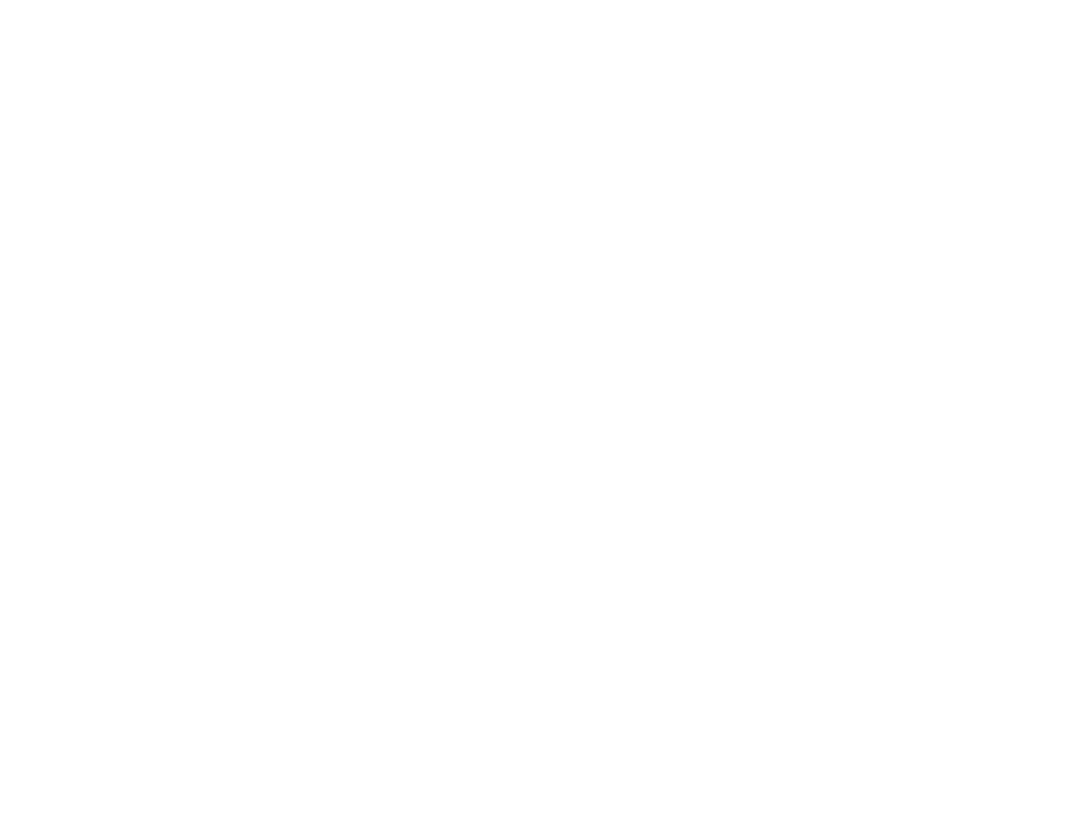
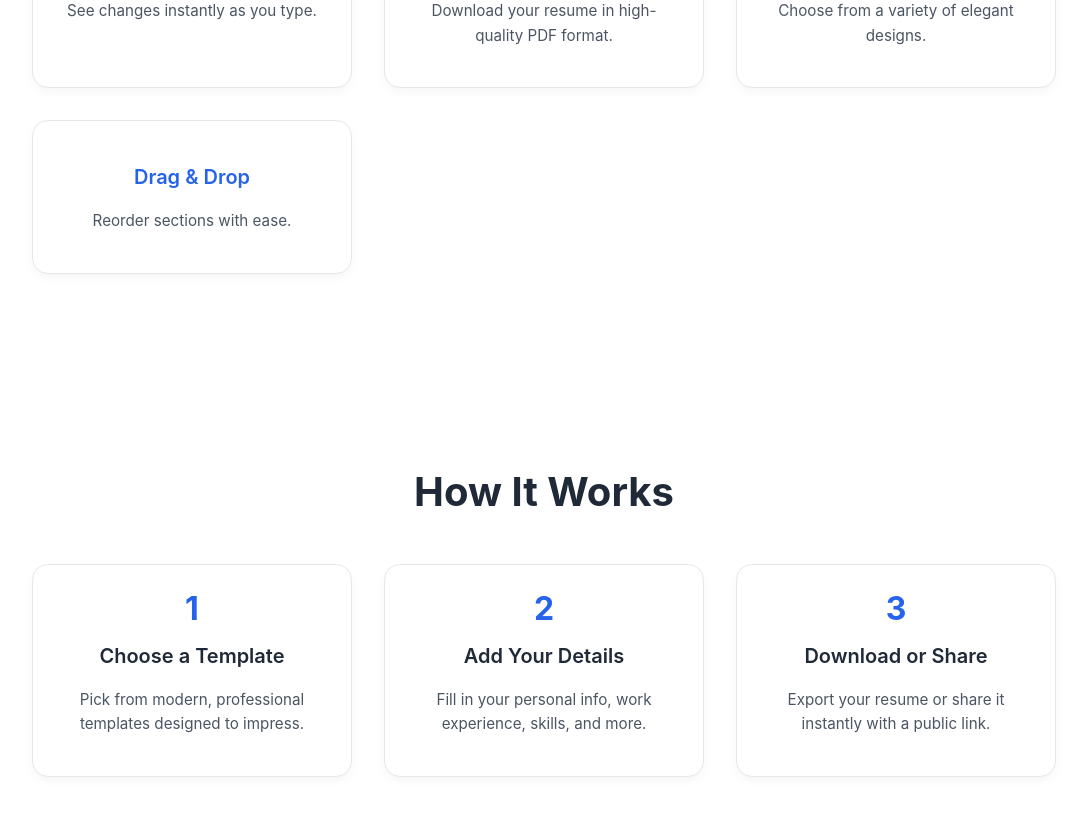
Before and after one commit to Naveen01-alt/resume-builder, a React (Create React App) app: page /herosection in a window 1280 px wide. Shown: the part 1020-1836 px from the top of the page, without its empty margins (96-1183 px from the left). Before the commit the page ends 864 px from the top, so only its background shows below. Built offline with nearby package versions, Linux system fonts and the light colour scheme.

Commit message:
updated  the files

```diff
--- a/src/App.js
+++ b/src/App.js
@@ -20,8 +20,6 @@ function HomePage() {
     <main className="font-sans">
       <Navbar />
       <Herosection />
-      <FeaturesSection />
-      <HowItWorksSection />
 
       <Footer />
     </main>
--- a/src/components/HomePage/FeaturesSection.jsx
+++ b/src/components/HomePage/FeaturesSection.jsx
@@ -1,4 +1,5 @@
 import { motion } from 'framer-motion';
+import Navbar from './Navbar';
 import './FeatureSection.css';
 
 const features = [
@@ -10,6 +11,9 @@ const features = [
 
 export default function FeaturesSection() {
   return (
+  <>
+  <Navbar/>
+
     <section className="feature-section">
       <div className="feature-wrapper">
         <motion.h2
@@ -36,7 +40,9 @@ export default function FeaturesSection() {
             </motion.div>
           ))}
         </div>
+
       </div>
     </section>
+    </>
   );
 }
--- a/src/components/HomePage/Herosection.css
+++ b/src/components/HomePage/Herosection.css
@@ -1,6 +1,7 @@
 .hero-section {
-  padding-top: 64px; /* To avoid overlap with fixed navbar */
-  min-height: 100vh;
+  padding-top: 0px; /* To avoid overlap with fixed navbar */
+  padding-bottom: 80px;
+  min-height: 80vh;
   display: flex;
   flex-direction: column;
   justify-content: center;
@@ -101,3 +102,202 @@
     max-width: 300px;
   }
 }
+.how-section {
+  padding: 80px 24px;
+  background-color: #ffffff;
+}
+
+.how-wrapper {
+  max-width: 1024px;
+  margin: 0 auto;
+  text-align: center;
+}
+
+.how-title {
+  font-size: 2.5rem;
+  font-weight: bold;
+  color: #1f2937;
+}
+
+/* Grid with flexible cards */
+.how-grid {
+  margin-top: 48px;
+  display: grid;
+  gap: 32px;
+  grid-template-columns: repeat(auto-fit, minmax(280px, 1fr));
+}
+
+/* Each Step Card */
+.how-card {
+  padding: 24px;
+  border: 1px solid #e5e7eb;
+  border-radius: 16px;
+  background-color: #fff;
+  box-shadow: 0 4px 10px rgba(0, 0, 0, 0.04);
+  transition: box-shadow 0.3s ease;
+}
+
+.how-card:hover {
+  box-shadow: 0 8px 24px rgba(0, 0, 0, 0.08);
+}
+
+/* Step number */
+.how-step {
+  font-size: 2rem;
+  font-weight: bold;
+  color: #2563eb;
+}
+
+/* Step title */
+.how-step-title {
+  margin-top: 16px;
+  font-size: 1.25rem;
+  font-weight: 600;
+  color: #1f2937;
+}
+
+/* Step description */
+.how-step-desc {
+  margin-top: 8px;
+  font-size: 0.95rem;
+  color: #4b5563;
+  line-height: 1.6;
+}
+
+/* ========== Mobile Responsive ========== */
+@media (max-width: 768px) {
+  .how-section {
+    padding: 60px 16px;
+  }
+
+  .how-title {
+    font-size: 2rem;
+  }
+
+  .how-step {
+    font-size: 1.75rem;
+  }
+
+  .how-step-title {
+    font-size: 1.15rem;
+  }
+
+  .how-step-desc {
+    font-size: 0.9rem;
+  }
+}
+
+@media (max-width: 480px) {
+  .how-grid {
+    grid-template-columns: 1fr;
+    gap: 24px;
+  }
+
+  .how-card {
+    padding: 20px;
+  }
+
+  .how-step {
+    font-size: 1.6rem;
+  }
+}
+.how-section {
+  padding: 80px 24px;
+  background-color: #ffffff;
+}
+
+.how-wrapper {
+  max-width: 1024px;
+  margin: 0 auto;
+  text-align: center;
+
+}
+
+.how-title {
+  font-size: 2.5rem;
+  font-weight: bold;
+  color: #1f2937;
+}
+
+/* Grid with flexible cards */
+.how-grid {
+  margin-top: 48px;
+  display: grid;
+  gap: 32px;
+  grid-template-columns: repeat(auto-fit, minmax(280px, 1fr));
+}
+
+/* Each Step Card */
+.how-card {
+  padding: 24px;
+  border: 1px solid #e5e7eb;
+  border-radius: 16px;
+  background-color: #fff;
+  box-shadow: 0 4px 10px rgba(0, 0, 0, 0.04);
+  transition: box-shadow 0.3s ease;
+}
+
+.how-card:hover {
+  box-shadow: 0 8px 24px rgba(0, 0, 0, 0.08);
+}
+
+/* Step number */
+.how-step {
+  font-size: 2rem;
+  font-weight: bold;
+  color: #2563eb;
+}
+
+/* Step title */
+.how-step-title {
+  margin-top: 16px;
+  font-size: 1.25rem;
+  font-weight: 600;
+  color: #1f2937;
+}
+
+/* Step description */
+.how-step-desc {
+  margin-top: 8px;
+  font-size: 0.95rem;
+  color: #4b5563;
+  line-height: 1.6;
+}
+
+/* ========== Mobile Responsive ========== */
+@media (max-width: 768px) {
+  .how-section {
+    padding: 60px 16px;
+  }
+
+  .how-title {
+    font-size: 2rem;
+  }
+
+  .how-step {
+    font-size: 1.75rem;
+  }
+
+  .how-step-title {
+    font-size: 1.15rem;
+  }
+
+  .how-step-desc {
+    font-size: 0.9rem;
+  }
+}
+
+@media (max-width: 480px) {
+  .how-grid {
+    grid-template-columns: 1fr;
+    gap: 24px;
+  }
+
+  .how-card {
+    padding: 20px;
+  }
+
+  .how-step {
+    font-size: 1.6rem;
+  }
+}
--- a/src/components/HomePage/Herosection.jsx
+++ b/src/components/HomePage/Herosection.jsx
@@ -2,14 +2,25 @@ import { motion } from 'framer-motion';
 import './Herosection.css';
 import { useNavigate } from 'react-router-dom';
 
+const features = [
+  { title: 'Live Preview', description: 'See changes instantly as you type.' },
+  { title: 'PDF Export', description: 'Download your resume in high-quality PDF format.' },
+  { title: 'Custom Templates', description: 'Choose from a variety of elegant designs.' },
+  { title: 'Drag & Drop', description: 'Reorder sections with ease.' },
+];
 
+const steps = [
+  { step: 1, title: 'Choose a Template', description: 'Pick from modern, professional templates designed to impress.' },
+  { step: 2, title: 'Add Your Details', description: 'Fill in your personal info, work experience, skills, and more.' },
+  { step: 3, title: 'Download or Share', description: 'Export your resume or share it instantly with a public link.' },
+];
 
 export default function HeroSection() {
   const navigate = useNavigate();
 
-
-
   return (
+    <>
+      {/* Hero Section */}
       <section className="hero-section">
         <motion.h1
           className="hero-title"
@@ -19,6 +30,7 @@ export default function HeroSection() {
         >
           Build Your Resume Like a Pro
         </motion.h1>
+
         <motion.p
           className="hero-description"
           initial={{ opacity: 0 }}
@@ -27,21 +39,84 @@ export default function HeroSection() {
         >
           Create beautiful, professional resumes in minutes with our easy-to-use builder.
         </motion.p>
+
         <motion.div
           className="hero-buttons"
           initial={{ opacity: 0, y: 30 }}
           animate={{ opacity: 1, y: 0 }}
           transition={{ delay: 1, duration: 0.8 }}
         >
-        <button className="hero-btn primary"
-        onClick={()=>navigate('/builder')}>Start Building</button>
-        <button
-     className="hero-btn secondary"
-          onClick={() => navigate('/templates')}
-        >
+          <button className="hero-btn primary" onClick={() => navigate('/builder')}>
+            Start Building
+          </button>
+          <button className="hero-btn secondary" onClick={() => navigate('/templates')}>
             View Templates
           </button>
         </motion.div>
       </section>
+
+      {/* Feature Section */}
+      <section className="feature-section">
+        <div className="feature-wrapper">
+          <motion.h2
+            className="feature-title"
+            initial={{ opacity: 0, y: -30 }}
+            whileInView={{ opacity: 1, y: 0 }}
+            viewport={{ once: true }}
+            transition={{ duration: 0.7 }}
+          >
+            Powerful Features
+          </motion.h2>
+
+          <div className="feature-grid">
+            {features.map((feature, index) => (
+              <motion.div
+                key={index}
+                className="feature-card"
+                initial={{ opacity: 0, y: 20 }}
+                whileInView={{ opacity: 1, y: 0 }}
+                viewport={{ once: true }}
+                transition={{ delay: index * 0.1, duration: 0.5 }}
+              >
+                <h3 className="feature-card-title">{feature.title}</h3>
+                <p className="feature-card-desc">{feature.description}</p>
+              </motion.div>
+            ))}
+          </div>
+        </div>
+      </section>
+
+      {/* How It Works Section */}
+      <section className="how-section">
+        <div className="how-wrapper">
+          <motion.h2
+            className="how-title"
+            initial={{ opacity: 0, y: -30 }}
+            whileInView={{ opacity: 1, y: 0 }}
+            viewport={{ once: true }}
+            transition={{ duration: 0.7 }}
+          >
+            How It Works
+          </motion.h2>
+
+          <div className="how-grid">
+            {steps.map((step, index) => (
+              <motion.div
+                key={step.step}
+                className="how-card"
+                initial={{ opacity: 0, y: 20 }}
+                whileInView={{ opacity: 1, y: 0 }}
+                viewport={{ once: true }}
+                transition={{ delay: index * 0.2, duration: 0.5 }}
+              >
+                <div className="how-step">{step.step}</div>
+                <h3 className="how-step-title">{step.title}</h3>
+                <p className="how-step-desc">{step.description}</p>
+              </motion.div>
+            ))}
+          </div>
+        </div>
+      </section>
+    </>
   );
 }
--- a/src/components/HomePage/HowItWorksSection.jsx
+++ b/src/components/HomePage/HowItWorksSection.jsx
@@ -1,5 +1,6 @@
 import { motion } from 'framer-motion';
 import './HowItWorks.css';
+import Navbar from './Navbar';
 
 const steps = [
   { step: 1, title: 'Choose a Template', description: 'Pick from modern, professional templates designed to impress.' },
@@ -9,6 +10,8 @@ const steps = [
 
 export default function HowItWorksSection() {
   return (
+    <>
+    <Navbar/>
     <section className="how-section">
       <div className="how-wrapper">
         <motion.h2
@@ -38,5 +41,6 @@ export default function HowItWorksSection() {
         </div>
       </div>
     </section>
+    </>
   );
 }
--- a/src/components/HomePage/Navbar.css
+++ b/src/components/HomePage/Navbar.css
@@ -4,7 +4,7 @@
   top: 0;
   left: 0;
   width: 100%;
-  background-color: #ffffff;
+  background-color: white;
   box-shadow: 0 4px 12px rgba(0, 0, 0, 0.05);
   z-index: 999;
   transition: all 0.3s ease-in-out;
@@ -23,7 +23,7 @@
 /* ====== Logo ====== */
 .navbar-logo {
   font-size: 1.5rem;
-  font-weight: 800;
+  font-weight: 1000;
   color: #2563eb;
   letter-spacing: -0.5px;
   cursor: pointer;
--- a/src/components/HomePage/Navbar.jsx
+++ b/src/components/HomePage/Navbar.jsx
@@ -19,9 +19,12 @@ export default function Navbar() {
         </div>
 
         <nav className="navbar-links">
+          <button className="navbar-link" onClick={() => handleNav('/')}>Home</button>
           <button className="navbar-link" onClick={() => handleNav('/featuresection')}>Features</button>
           <button className="navbar-link" onClick={() => handleNav('/templateselection')}>Templates</button>
           <button className="navbar-link" onClick={() => handleNav('/howitworkssection')}>How it Works</button>
+
+
 
         </nav>
 
--- a/src/components/Templates/TemplateSelection.jsx
+++ b/src/components/Templates/TemplateSelection.jsx
@@ -3,6 +3,7 @@ import { useState } from 'react';
 import { useNavigate } from 'react-router-dom';
 import { motion } from 'framer-motion';
 import PersonalInfo from '../Builder/PersonalInfo';
+import Navbar from '../HomePage/Navbar';
 
 const templates = [
   { id: 1, name: 'Modern', image: '/template1.webp' },
@@ -27,7 +28,11 @@ export default function TemplateSelection() {
   };
 
   return (
+    <>
+    <Navbar/>
+
     <section className="template-section">
+
       <div className="template-wrapper">
         <motion.h2
           className="template-title"
@@ -73,5 +78,6 @@ export default function TemplateSelection() {
         )}
       </div>
     </section>
+    </>
   );
 }
```
Lines whose indentation alone changed are shown as unchanged.
